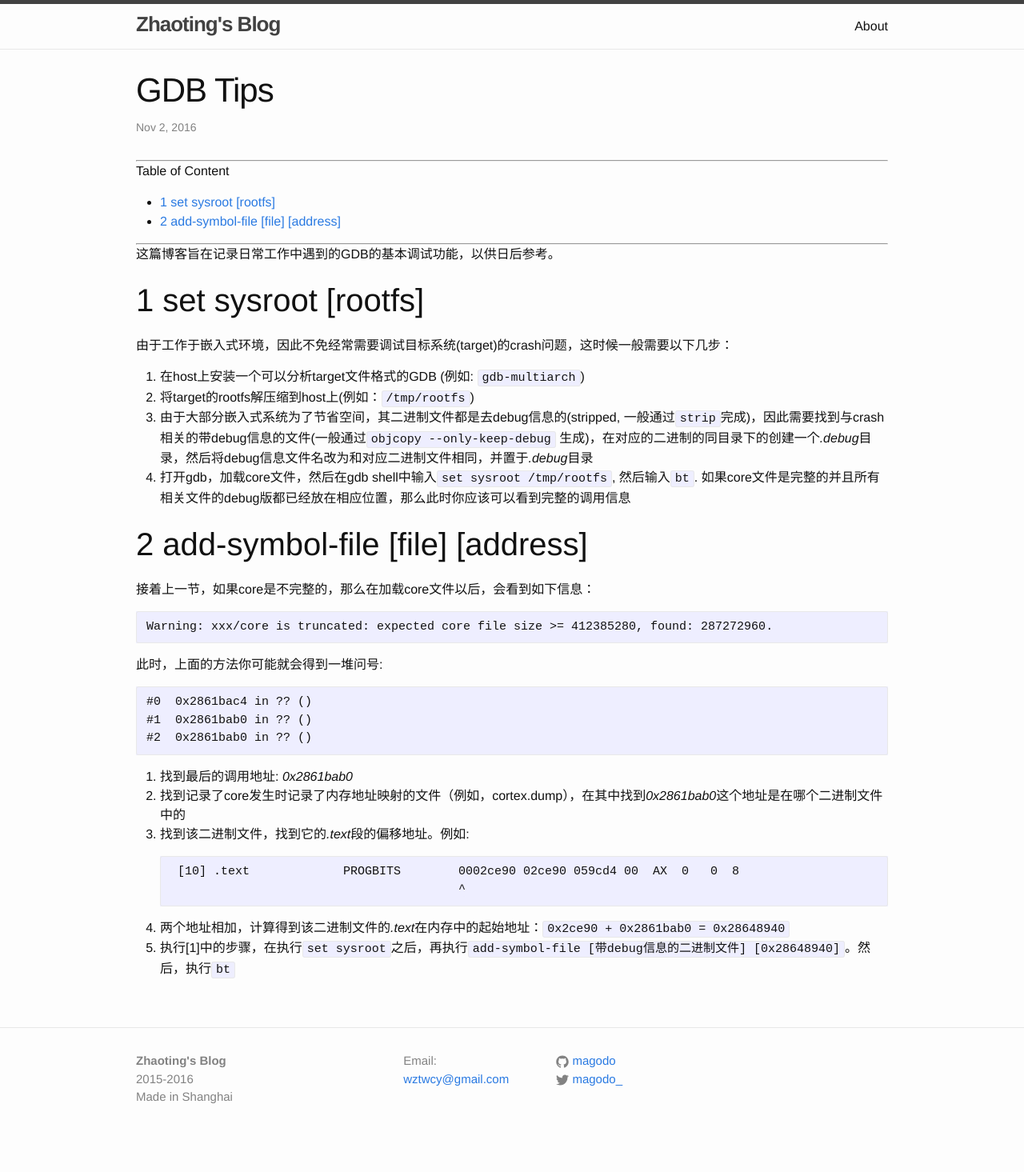
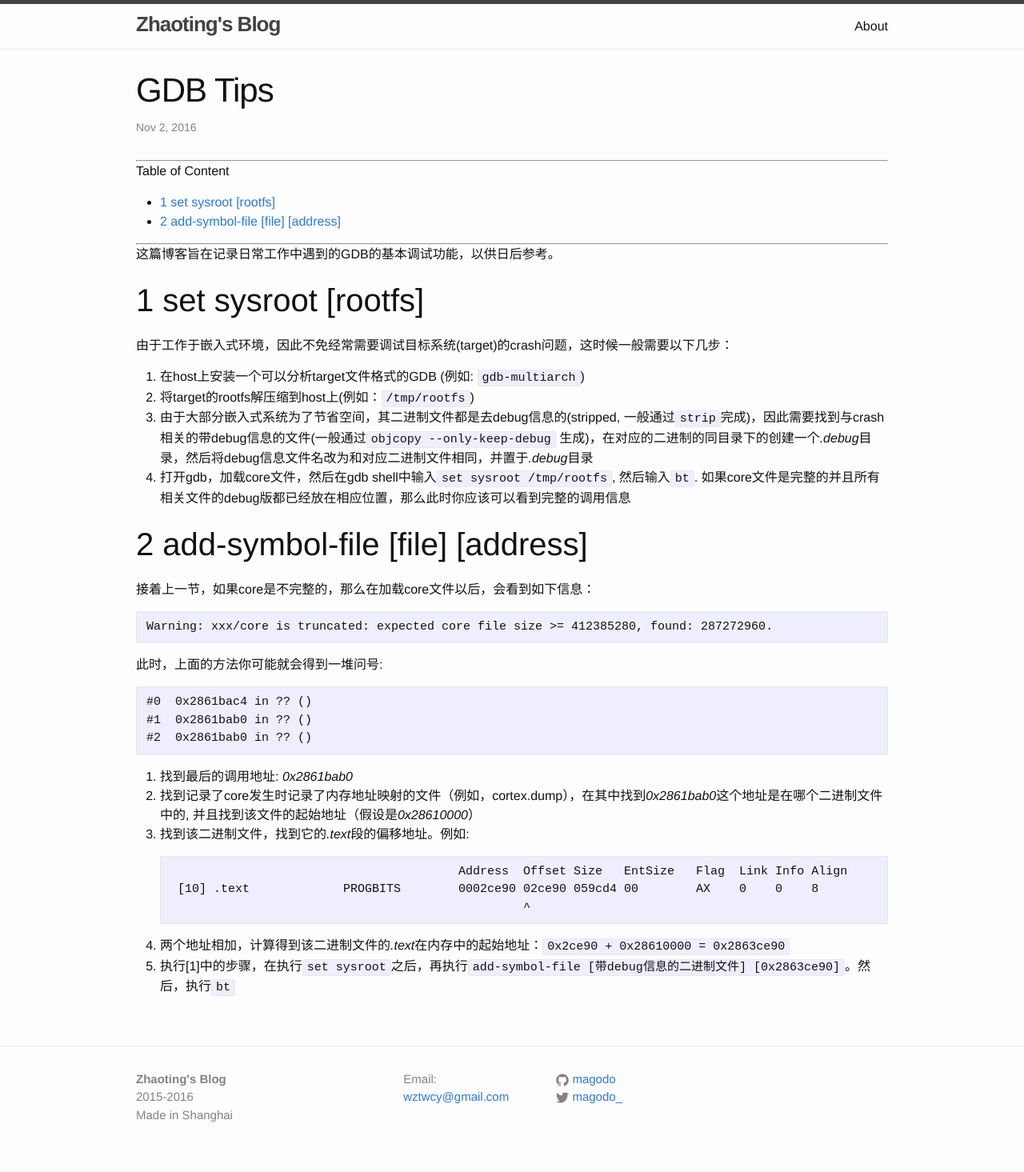
Before and after one commit to magodo/magodo.github.io-old, a Jekyll site: the page built from _posts/2016-11-02-gdb-tips.md, in a window 1280 px wide. Shown: the whole page at 80% size. Built offline with Jekyll 4.4.1, drawn with Linux system fonts in a browser that asks for light colours; before the commit the page ends 1443 px from its top, so only the background shows below that.

Commit message:
fix problem in gdb tip

```diff
--- a/_posts/2016-11-02-gdb-tips.md
+++ b/_posts/2016-11-02-gdb-tips.md
@@ -40,10 +40,11 @@ Table of Content
     #2  0x2861bab0 in ?? ()
 
 1. 找到最后的调用地址: *0x2861bab0*
-2. 找到记录了core发生时记录了内存地址映射的文件（例如，cortex.dump），在其中找到*0x2861bab0*这个地址是在哪个二进制文件中的
+2. 找到记录了core发生时记录了内存地址映射的文件（例如，cortex.dump），在其中找到*0x2861bab0*这个地址是在哪个二进制文件中的, 并且找到该文件的起始地址（假设是*0x28610000*）
 3. 找到该二进制文件，找到它的*.text*段的偏移地址。例如:
 
-        [10] .text             PROGBITS        0002ce90 02ce90 059cd4 00  AX  0   0  8
-                                               ^
-4. 两个地址相加，计算得到该二进制文件的*.text*在内存中的起始地址：`0x2ce90 + 0x2861bab0 = 0x28648940`
-5. 执行\[1\]中的步骤，在执行`set sysroot`之后，再执行`add-symbol-file [带debug信息的二进制文件] [0x28648940]`。然后，执行`bt`
+                                               Address  Offset Size   EntSize   Flag  Link Info Align
+        [10] .text             PROGBITS        0002ce90 02ce90 059cd4 00        AX    0    0    8
+                                                        ^
+4. 两个地址相加，计算得到该二进制文件的*.text*在内存中的起始地址：`0x2ce90 + 0x28610000 = 0x2863ce90`
+5. 执行\[1\]中的步骤，在执行`set sysroot`之后，再执行`add-symbol-file [带debug信息的二进制文件] [0x2863ce90]`。然后，执行`bt`
```
